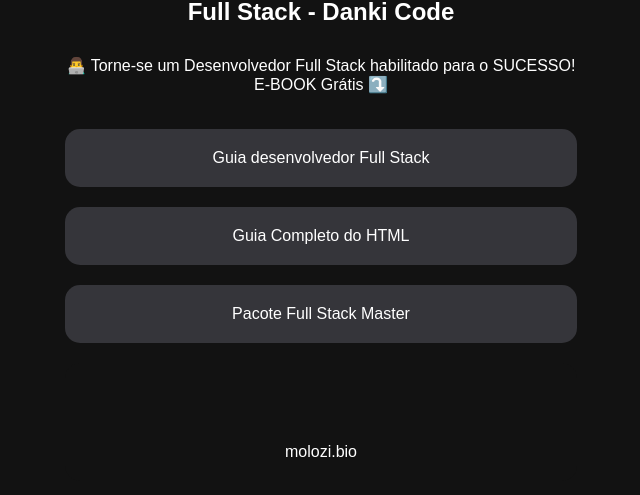
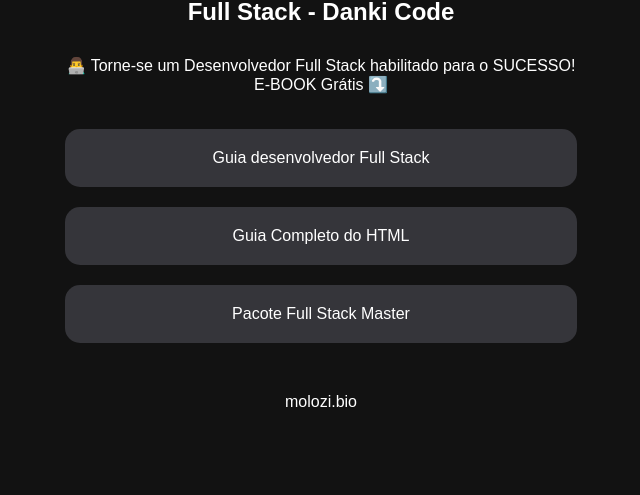
Before and after one commit to devmolozi/molozi.bio_FullStackDankiCode, a plain HTML site: page index.html in a window 1280 px wide. Shown: the part 201-696 px from the top of the page, without its empty margins (319-959 px from the left). Drawn offline with Linux system fonts and the light colour scheme.

Commit message:
correcao de erros

```diff
--- a/style.css
+++ b/style.css
@@ -45,17 +45,16 @@ a:hover {
     background-color: #4e4e55;
 }
 
-#rod a{
+#rod a {
     flex-shrink: 0;
-    background-color: #121212;
-    padding-top: 80px;
+    background-color: transparent;
 }
 
-
-
-footer a:hover {
-    background-color: #121212;
-
+footer {
+    position: absolute;
+    bottom: 1;
+    width: 100%;
+    margin-top: 10px;
 }
 
 
```
